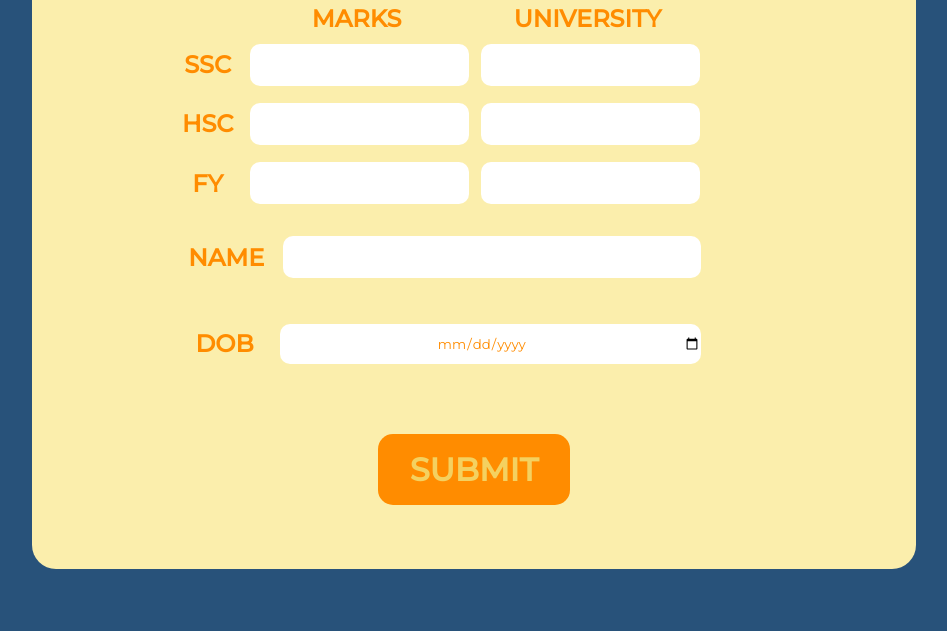
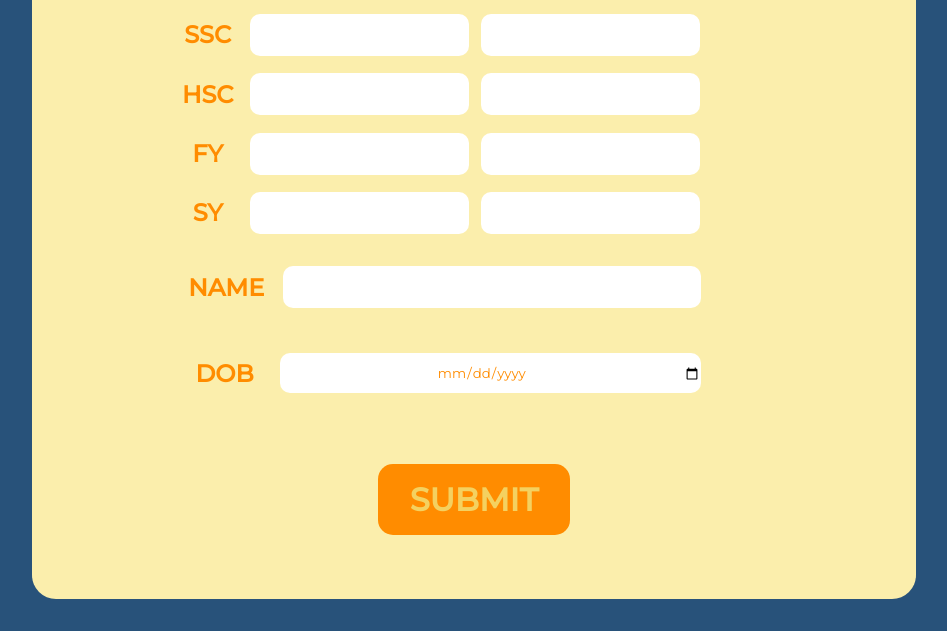
Before and after one commit to janhavii111/Lab-1, a plain HTML site: page index.html in a window 1280 px wide. Shown: the part 185-816 px from the top of the page, without its empty margins (166-1113 px from the left). Drawn offline with Linux system fonts and the light colour scheme.

Commit message:
modified:   index.html

```diff
--- a/index.html
+++ b/index.html
@@ -34,6 +34,11 @@
                 <td><input type="text" required></td>
                 <td><input type="text" required></td>
             </tr>
+            <tr>
+                <th>SY</th>
+                <td><input type="text" required></td>
+                <td><input type="text" required></td>
+            </tr>
         </table>
 
         <section>
```
